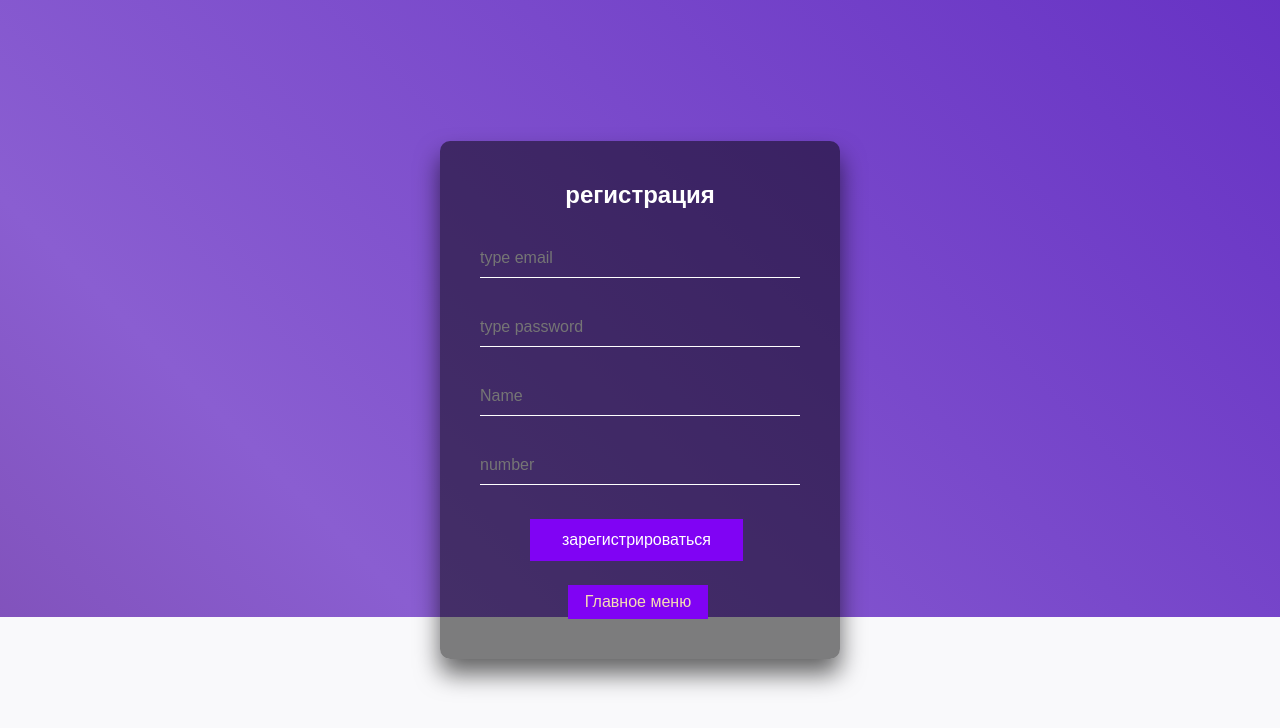
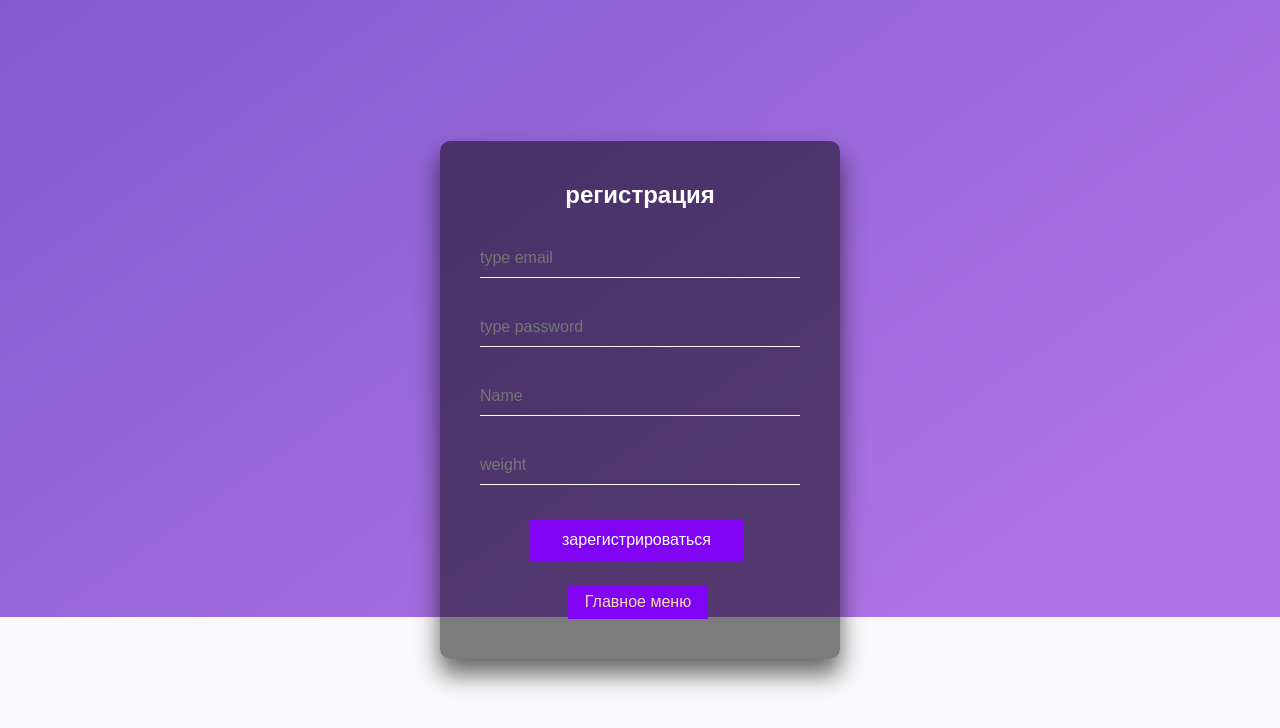
Before and after one commit to Bilal-1309/Gym-client, a React (Create React App) app: page /signup in a window 1280 px wide. Shown: the top 728 px of the page. Built offline with nearby package versions, Linux system fonts and the light colour scheme.

Commit message:
исправил ошибки в регистрации

```diff
--- a/src/components/Sign/SignIn/signin.module.css
+++ b/src/components/Sign/SignIn/signin.module.css
@@ -5,7 +5,7 @@ html {
 .gradient{
   margin: 0;
   font-family: sans-serif;
-  background: linear-gradient(45deg, #642b73, #8a5ed1, #5d26c1);
+  background: linear-gradient(144.94deg, #5942b7 -2.35%, #ae73e4 79.38%);
   background-size: 200% 200%;
   animation: gradient 10s ease infinite;
   width: 100%;
--- a/src/components/Sign/SignUp/SignUp.jsx
+++ b/src/components/Sign/SignUp/SignUp.jsx
@@ -37,6 +37,11 @@ export default function SignUp() {
     } else {
       setEmailError("");
     }
+  };
+
+
+  const handleLogin = (e) => {
+    e.preventDefault();
   };
 
   const passwordHandler = (e) => {
@@ -107,7 +112,7 @@ export default function SignUp() {
       case "Name":
         setNameDirty(true);
         break;
-      case "number":
+      case "weight":
         setWeightDirty(true);
         break;
     }
@@ -115,7 +120,7 @@ export default function SignUp() {
 
   return (
     <div className={styles.gradient}>
-    <div className={styles.login__box}>
+    <div className={styles.login__box} onSubmit={handleLogin}>
       <h2>регистрация</h2>
     <form>
       {error}
@@ -169,9 +174,9 @@ export default function SignUp() {
 
       <input
         onBlur={(e) => blurName(e)}
-        name="number"
+        name="weight"
         type="number"
-        placeholder="number"
+        placeholder="weight"
         value={weight}
         onChange={(e) => weightHandler(e)}
       />
--- a/src/components/Sign/SignUp/signup.module.css
+++ b/src/components/Sign/SignUp/signup.module.css
@@ -5,7 +5,7 @@ html {
 .gradient {
   margin: 0;
   font-family: sans-serif;
-  background: linear-gradient(45deg, #642b73, #8a5ed1, #5d26c1);
+  background: linear-gradient(144.94deg, #5942b7 -2.35%, #ae73e4 79.38%);
   background-size: 200% 200%;
   animation: gradient 10s ease infinite;
   width: 100%;
```
